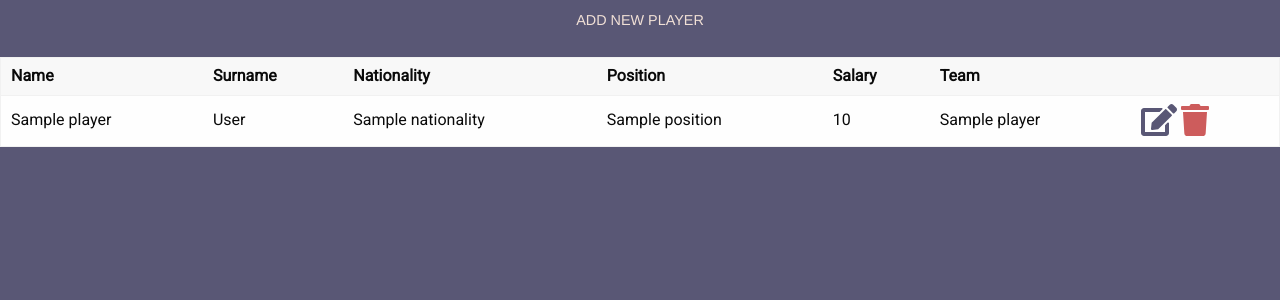
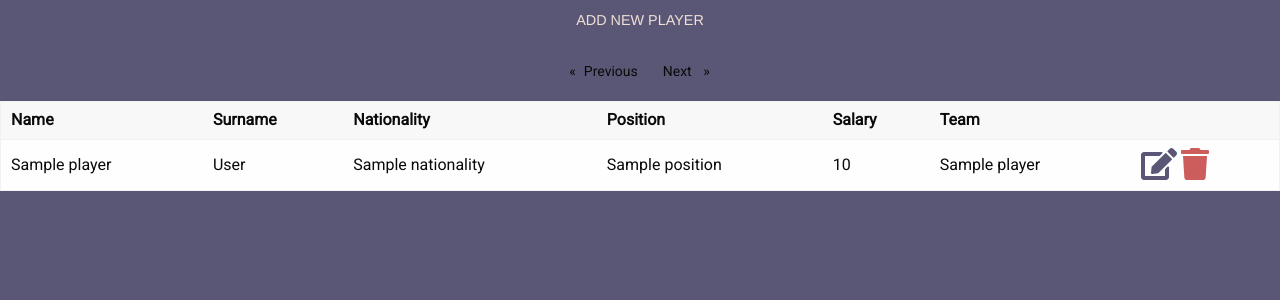
Before and after one commit to kbaro/Zavrsni, a PHP site: the page made by app/view/players/index.phtml in a window 1280 px wide. Shown: the top 300 px of the page. Run offline with PHP 8.4, Linux system fonts and the light colour scheme; the template is opened without the code that fills it: most values are stand-ins (such as "Sample title", 1, 10 or a date in 2020); data that the repository does not hold is empty; some libraries are stand-ins or nearby versions.

Commit message:
dodavanje listanja u player

```diff
--- a/app/model/Player.php
+++ b/app/model/Player.php
@@ -3,8 +3,9 @@
 class Player
 {
 
-    public static function read()
+    public static function read($page)
     {
+        $perPage=7;
         $db = Db::getInstance();
         $expression = $db->prepare("
 
@@ -27,6 +28,7 @@
                     a.salary,
                     a.team
                     order by a.team
+                    limit ". (($page*$perPage)- $perPage)  . ",$perPage
 
         ");
         $expression->execute();
--- a/app/view/players/index.phtml
+++ b/app/view/players/index.phtml
@@ -39,6 +39,14 @@
             </td>
         </tr>
     <?php endforeach;?>
+    <nav aria-label="Pagination">
+        <ul class="pagination text-center">
+            <li class="pagination-previous"><a href="<?php echo App::config("url") ?>player/index/<?php echo $previous ?>" aria-label="Next page">Previous <span class="show-for-sr">page</span></a></li>
+            <li class="pagination-next"><a href="<?php echo App::config("url") ?>player/index/<?php echo $next ?>" aria-label="Next page">Next <span class="show-for-sr">page</span></a></li>
+        </ul>
+    </nav>
     </tbody>
 
+
+
 </table>
```
Also changed, not shown: app/controller/PlayerController.php (+34 -22 lines), app/controller/AdminController.php (line endings or trailing spaces).
